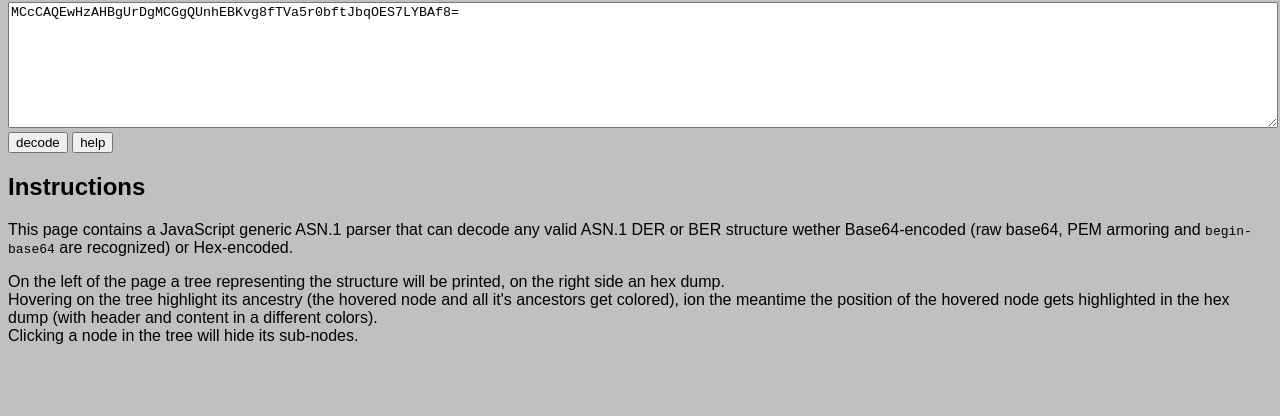
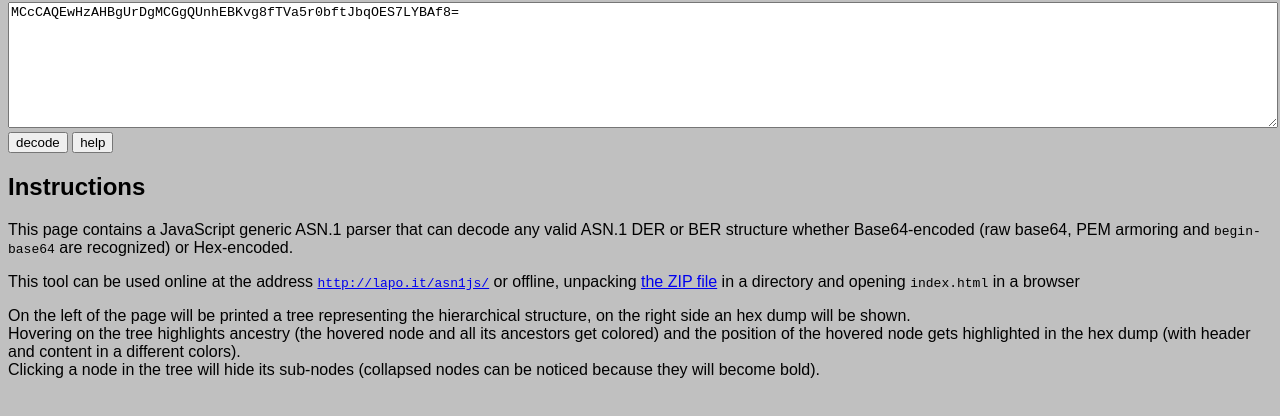
Before and after one commit to lapo-luchini/asn1js, a plain HTML site: page index.html in a window 1280 px wide. Shown: the part 78-494 px from the top of the page. Drawn offline with Linux system fonts and the light colour scheme.

Commit message:
Better description of the page.

```diff
--- a/index.html
+++ b/index.html
@@ -43,10 +43,11 @@
 </form>
 <div id="help">
   <h2>Instructions</h2>
-  <p>This page contains a JavaScript generic ASN.1 parser that can decode any valid ASN.1 DER or BER structure wether Base64-encoded (raw base64, PEM armoring and <tt>begin-base64</tt> are recognized) or Hex-encoded. </p>
-  <p>On the left of the page a tree representing the structure will be printed, on the right side an hex dump. <br/>
-  Hovering on the tree highlight its ancestry (the hovered node and all it's ancestors get colored), ion the meantime the position of the hovered node gets highlighted in the hex dump (with header and content in a different colors). <br/>
-  Clicking a node in the tree will hide its sub-nodes.</p>
+  <p>This page contains a JavaScript generic ASN.1 parser that can decode any valid ASN.1 DER or BER structure whether Base64-encoded (raw base64, PEM armoring and <tt>begin-base64</tt> are recognized) or Hex-encoded. </p>
+  <p>This tool can be used online at the address <a href="http://lapo.it/asn1js/"><tt>http://lapo.it/asn1js/</tt></a> or offline, unpacking <a href="http://lapo.it/asn1js/asn1js.zip">the ZIP file</a> in a directory and opening <tt>index.html</tt> in a browser</p>
+  <p>On the left of the page will be printed a tree representing the hierarchical structure, on the right side an hex dump will be shown. <br/>
+  Hovering on the tree highlights ancestry (the hovered node and all its ancestors get colored) and the position of the hovered node gets highlighted in the hex dump (with header and content in a different colors). <br/>
+  Clicking a node in the tree will hide its sub-nodes (collapsed nodes can be noticed because they will become bold).</p>
 </div>
 <div style="position: relative; padding-top: 1em;">
   <div id="tree"></div>
```
